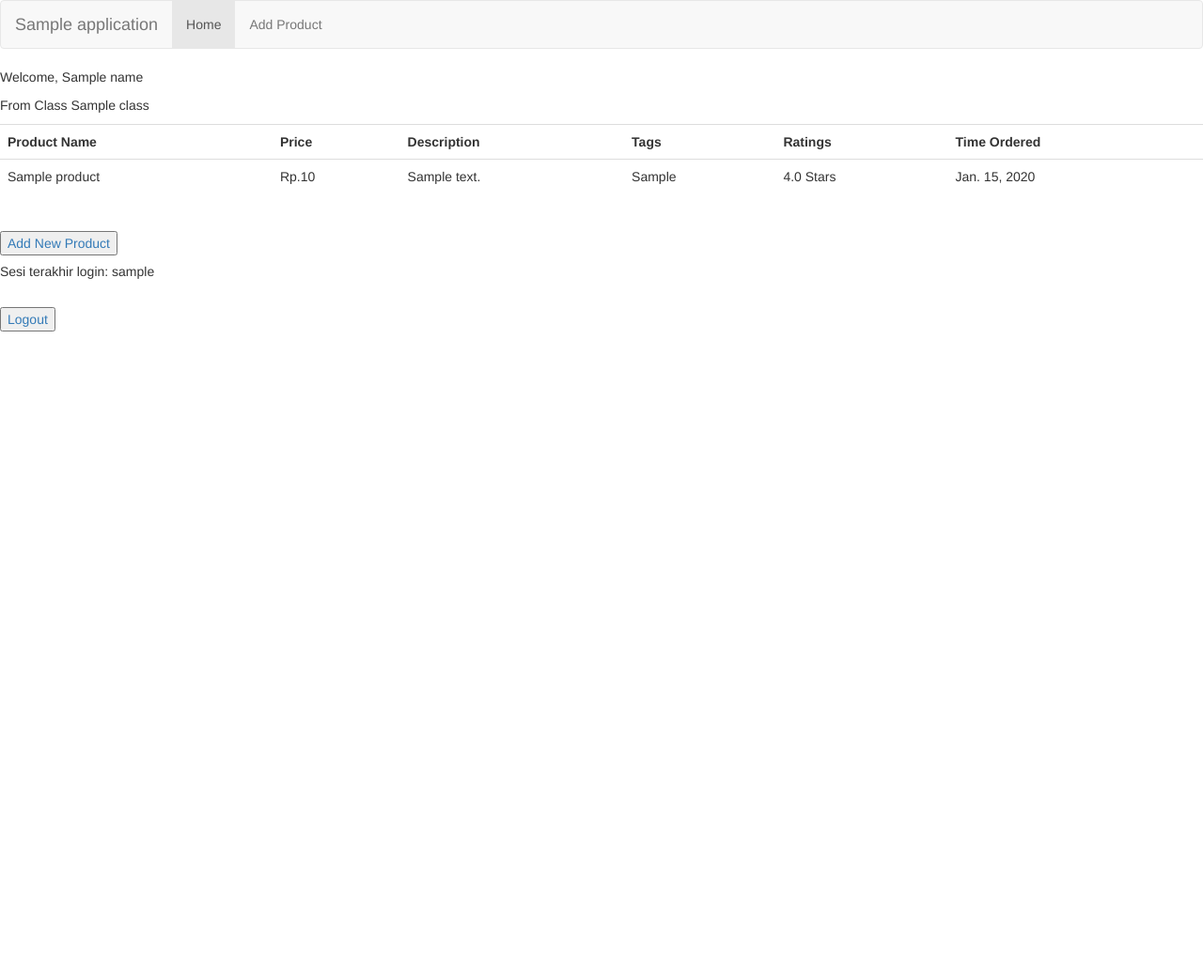
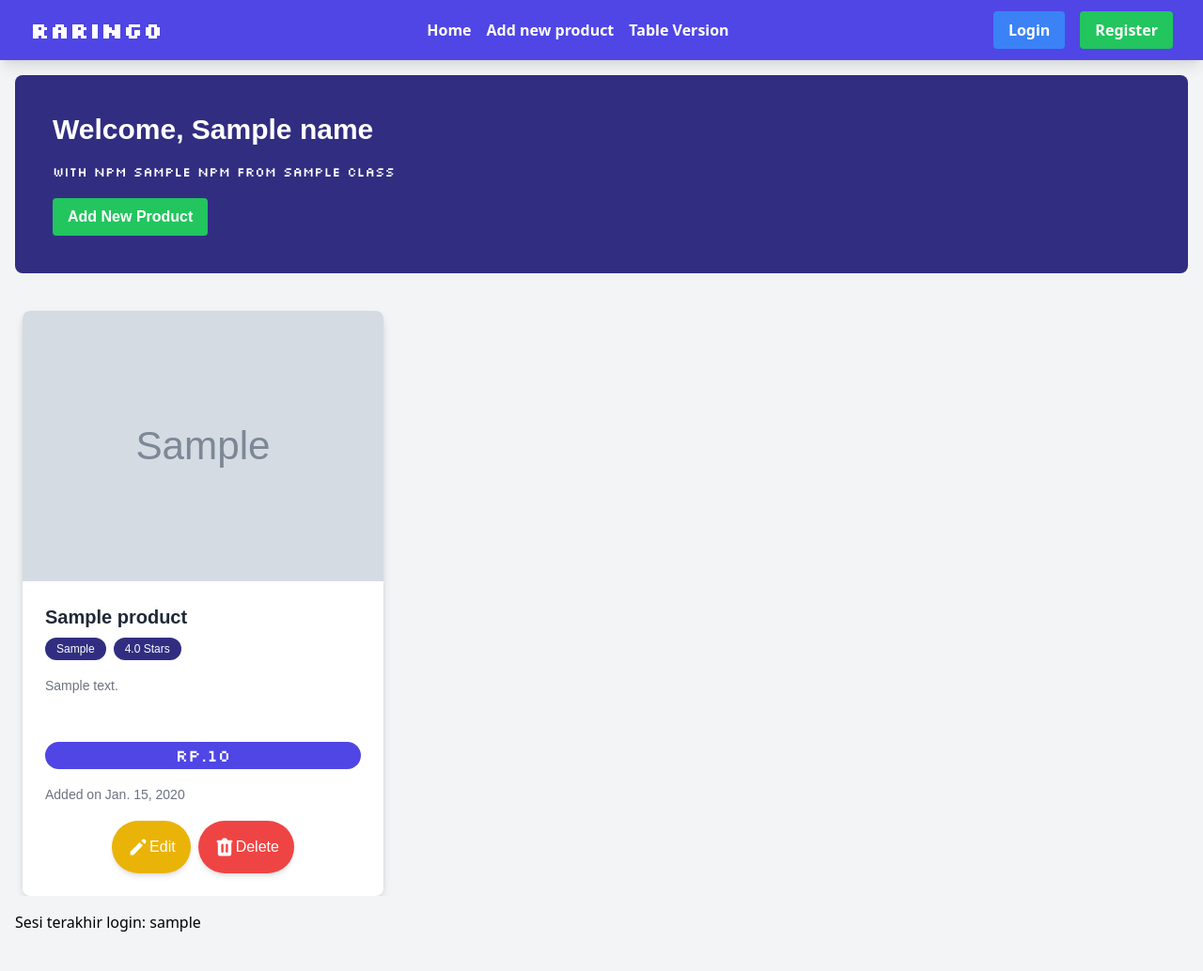
Before and after one commit to KarinaMaharani/raringo, a Django app: template main/templates/main.html in a window 1280 px wide. Shown: the whole page at 94% size. Before the commit the page ends 353 px from the top, so only its background shows below. Run offline with Django 5.2, Linux system fonts and the light colour scheme; tables that the repository leaves empty hold one stand-in row (values such as "Sample post"); the template is opened without the code that fills it: values that come from a table or form of the project are taken from there, most other values are stand-ins (such as "Sample title", 1, 10 or a date in 2020); grey boxes marked "Sample" are stand-in pictures; some libraries are stand-ins or nearby versions.

Commit message:
Tugas 5 Web Done

```diff
--- a/main/forms.py
+++ b/main/forms.py
@@ -4,4 +4,4 @@ from main.models import Product
 class ProductEntryForm(ModelForm):
     class Meta:
         model = Product
-        fields = ["name", "price", "description", "tags", "ratings"]
+        fields = ["name", "price", "description", "tags", "ratings", "image_url"]
--- a/main/models.py
+++ b/main/models.py
@@ -11,6 +11,7 @@ class Product(models.Model):
     time = models.DateField(auto_now_add=True)
     tags = models.CharField(max_length=255)
     ratings = models.DecimalField(max_digits=2, decimal_places=1)
+    image_url = models.URLField(blank=True, null=True)
 
     @property
     def recommend_to_user(self):
--- /dev/null
+++ b/main/templates/card_info.html
@@ -0,0 +1,13 @@
+<div class="bg-indigo-900 w-full rounded-lg font-[sans-serif] overflow-hidden w-full mx-auto">
+    <div class="grid md:grid-cols-2 lg:grid-cols-3 items-center text-white">
+        <div class="lg:col-span-2 p-10">
+            <h1 class="text-3xl font-bold">Welcome, {{name}}</h1>
+            <p class="mt-4 text-sm leading-relaxed silkscreen-regular">with NPM {{npm}} from {{class}}</p>
+            <div class="flex mt-4">
+                <a href="{% url 'main:create_product_entry' %}" class="bg-green-500 hover:bg-green-600 text-white font-bold py-2 px-4 rounded transition duration-300">
+                  Add New Product
+                </a>
+            </div>
+        </div>
+    </div>
+</div>
--- /dev/null
+++ b/main/templates/card_product.html
@@ -0,0 +1,35 @@
+
+  <div class="bg-white shadow-[0_4px_12px_-5px_rgba(0,0,0,0.4)] w-full max-w-sm rounded-lg overflow-hidden mx-auto font-[sans-serif] mt-4">
+    <div class="min-h-[256px] flex items-center justify-center">
+      {% if product_entry.image_url %}
+        <img src="{{ product_entry.image_url }}" class="object-contain h-full w-auto" alt="{{ product_entry.name }}" />
+      {% else %}
+        <p class="mx-auto text-center text-gray-700">Picture Unavailable</p>
+      {% endif %}
+    </div>
+    <div class="p-6">
+      <h3 class="text-gray-800 text-xl font-bold">{{ product_entry.name }}</h3>
+      <div class="flex space-x-2 mt-2">
+        <span class="text-xs text-white bg-indigo-900 rounded-full px-3 py-1">{{ product_entry.tags }}</span>
+        <span class="text-xs text-white bg-indigo-900 rounded-full px-3 py-1">{{ product_entry.ratings }} Stars</span>
+      </div>
+      <p class="mt-4 text-sm text-gray-500 leading-relaxed">{{ product_entry.description }}</p>
+      <p class="mt-12 text-center text-lg text-white leading-relaxed bg-indigo-600 rounded-full silkscreen-regular">Rp.{{ product_entry.price }}</p>
+      <p class="mt-4 text-sm text-gray-500 leading-relaxed">Added on {{ product_entry.time }}</p>
+      <!-- Buttons for Edit and Delete -->
+      <div class="flex space-x-2 justify-center mt-4">
+        <a href="{% url 'main:edit_product' product_entry.pk %}" class=" inline-flex items-center bg-yellow-500 hover:bg-yellow-600 text-white rounded-full px-4 py-2 transition duration-300 shadow-md">
+          <svg xmlns="http://www.w3.org/2000/svg" class="h-6 w-6" viewBox="0 0 20 20" fill="currentColor">
+            <path d="M13.586 3.586a2 2 0 112.828 2.828l-.793.793-2.828-2.828.793-.793zM11.379 5.793L3 14.172V17h2.828l8.38-8.379-2.83-2.828z" />
+          </svg>
+          Edit
+        </a>
+        <a href="{% url 'main:delete_product' product_entry.pk %}" class=" inline-flex items-center bg-red-500 hover:bg-red-600 text-white rounded-full p-4 transition duration-300 shadow-md">
+          <svg xmlns="http://www.w3.org/2000/svg" class="h-6 w-6" viewBox="0 0 20 20" fill="currentColor">
+            <path fill-rule="evenodd" d="M9 2a1 1 0 00-.894.553L7.382 4H4a1 1 0 000 2v10a2 2 0 002 2h8a2 2 0 002-2V6a1 1 0 100-2h-3.382l-.724-1.447A1 1 0 0011 2H9zM7 8a1 1 0 012 0v6a1 1 0 11-2 0V8zm5-1a1 1 0 00-1 1v6a1 1 0 102 0V8a1 1 0 00-1-1z" clip-rule="evenodd" />
+          </svg>
+          Delete
+        </a>
+      </div>
+    </div>
+  </div>
--- a/main/templates/main.html
+++ b/main/templates/main.html
@@ -1,64 +1,39 @@
 {% extends 'base.html' %}
+{% load static %}
+
+{% block meta %}
+<title>Raringo</title>
+{% endblock meta %}
 {% block content %}
+{% include 'navbar.html' %}
 
-<nav class="navbar navbar-default">
-  <div class="container-fluid">
-    <div class="navbar-header">
-      <a class="navbar-brand" href="#">{{application}}</a>
+<div class="flex flex-col min-h-screen bg-gray-100">
+  <div class="container mx-auto px-4 py-4 mt-16 max-w-screen">
+    <div class="container-fluid">
+      {% include "card_info.html" with name=name npm=npm class=class %}
     </div>
-    <ul class="nav navbar-nav">
-      <li class="active"><a href="#">Home</a></li>
-      <li><a href="create-product-entry">Add Product</a></li>
-    </ul>
+    <br>
+    <div class="overflow-x-auto">
+      {% if not product_entries %}
+      <div class="flex flex-col items-center justify-center min-h-[24rem] p-6">
+          <p class="text-center text-gray-600 mt-4">Belum ada produk terdaftar.</p>
+      </div>
+      {% else %}
+      <div class="columns-1 sm:columns-2 lg:columns-3 gap-6 space-y-6 w-full">
+          {% for product_entry in product_entries %}
+              {% include 'card_product.html' with product_entry=product_entry %}
+          {% endfor %}
+      </div>
+      {% endif %}
+    </div>
+
+
+
+    <div class="mt-4">
+      <h5>Sesi terakhir login: {{ last_login }}</h5>
+      <br />
+    </div>
   </div>
-</nav>
-
-<div class="container-fluid"></div>
-  <p>Welcome, {{name}}</p>
-  <p>From Class {{class}}</p>
 </div>
 
-<div>
-{% if not product_entries %}
-<p>Belum ada data produk.</p>
-{% else %}
-<table class="table">
-    <tr>
-      <th>Product Name</th>
-      <th>Price</th>
-      <th>Description</th>
-      <th>Tags</th>
-      <th>Ratings</th>
-      <th>Time Ordered</th>
-    </tr>
-
-    {% for product_entry in product_entries %}
-    <tr>
-      <td>{{product_entry.name}}</td>
-      <td>Rp.{{product_entry.price}}</td>
-      <td>{{product_entry.description}}</td>
-      <td>{{product_entry.tags}}</td>
-      <td>{{product_entry.ratings}} Stars</td>
-      <td>{{product_entry.time}}</td>
-    </tr>
-    {% endfor %}
-  </table>
-  {% endif %}
-  <br />
-</div>
-
-<div>
-  <a href="{% url 'main:create_product_entry' %}">
-    <button>Add New Product</button>
-  </a>
-
-
-  <h5>Sesi terakhir login: {{ last_login }}</h5>
-  <br />
-  <a href="{% url 'main:logout' %}">
-    <button>Logout</button>
-  </a>
-</div>
-
-
 {% endblock content %}
--- a/main/urls.py
+++ b/main/urls.py
@@ -1,10 +1,11 @@
 from django.urls import path
-from main.views import show_main, create_product_entry, show_xml, show_json, show_xml_by_id, show_json_by_id, register, login_user, logout_user
+from main.views import show_main, create_product_entry, show_xml, show_json, show_xml_by_id, show_json_by_id, register, login_user, logout_user, edit_product, delete_product, show_table
 
 app_name = 'main'
 
 urlpatterns = [
     path('', show_main, name='show_main'),
+    path('show-table', show_table, name='show_table'),
     path('create-product-entry', create_product_entry, name='create_product_entry'),
     path('xml/', show_xml, name='show_xml'),
     path('json/', show_json, name='show_json'),
@@ -13,4 +14,7 @@ urlpatterns = [
     path('register/', register, name='register'),
     path('login/', login_user, name='login'),
     path('logout/', logout_user, name='logout'),
+    path('edit-product/<uuid:id>', edit_product, name='edit_product'),
+    path('delete/<uuid:id>', delete_product, name='delete_product'),
+
 ]
--- /dev/null
+++ b/static/css/global.css
@@ -0,0 +1,23 @@
+.form-style form input, form textarea, form select {
+    width: 100%;
+    padding: 0.5rem;
+    border: 2px solid #bcbcbc;
+    border-radius: 0.375rem;
+}
+.form-style form input:focus, form textarea:focus, form select:focus {
+    outline: none;
+    border-color: indigo-900;
+    box-shadow: 0 0 0 3px indigo-900;
+}
+
+.silkscreen-regular {
+    font-family: "Silkscreen", sans-serif;
+    font-weight: 400;
+    font-style: normal;
+}
+
+.silkscreen-bold {
+    font-family: "Silkscreen", sans-serif;
+    font-weight: 700;
+    font-style: normal;
+}
--- a/templates/base.html
+++ b/templates/base.html
@@ -4,18 +4,13 @@
   <head>
     <meta charset="UTF-8" />
     <meta name="viewport" content="width=device-width, initial-scale=1.0" />
-    <!-- Latest compiled and minified CSS -->
-    <link rel="stylesheet" href="https://maxcdn.bootstrapcdn.com/bootstrap/3.4.1/css/bootstrap.min.css">
-
-    <!-- jQuery library -->
-    <script src="https://ajax.googleapis.com/ajax/libs/jquery/3.7.1/jquery.min.js"></script>
-
-    <!-- Latest compiled JavaScript -->
-    <script src="https://maxcdn.bootstrapcdn.com/bootstrap/3.4.1/js/bootstrap.min.js"></script>
-
     {% block meta %} {% endblock meta %}
+    <script src="https://cdn.tailwindcss.com"></script>
+    <link rel="preconnect" href="https://fonts.googleapis.com">
+    <link rel="preconnect" href="https://fonts.gstatic.com" crossorigin>
+    <link href="https://fonts.googleapis.com/css2?family=Libre+Baskerville:ital,wght@0,400;0,700;1,400&family=Silkscreen:wght@400;700&display=swap" rel="stylesheet">
+    <link rel="stylesheet" href="{% static 'css/global.css' %}"/>
   </head>
-
   <body>
     {% block content %} {% endblock content %}
   </body>
--- /dev/null
+++ b/templates/navbar.html
@@ -0,0 +1,79 @@
+<nav class="bg-indigo-600 shadow-lg fixed top-0 left-0 z-40 w-screen">
+  <div class="max-w-7xl mx-auto px-4 sm:px-6 lg:px-8">
+    <div class="flex items-center justify-between h-16">
+
+
+      <div class="flex items-center">
+        <h1 class="text-2xl font-bold text-white silkscreen-bold">Raringo</h1>
+      </div>
+
+
+      <div class="md:hidden flex items-center">
+        <button class="mobile-menu-button focus:outline-none">
+          <svg class="w-6 h-6 text-white" fill="none" stroke-linecap="round" stroke-linejoin="round" stroke-width="2" viewBox="0 0 24 24" stroke="currentColor">
+            <path d="M4 6h16M4 12h16M4 18h16"></path>
+          </svg>
+        </button>
+      </div>
+
+      <!-- Desktop Menu -->
+      <div class="hidden md:flex space-x-4 text-white font-bold">
+        <a href="/" class="hover:text-white">Home</a>
+        <a href="create-product-entry" class="hover:text-white">Add new product</a>
+        <a href="show-table" class="hover:text-white">Table Version</a>
+      </div>
+
+      <!-- User Info and Logout for Desktop -->
+      <div class="hidden md:flex items-center space-x-4">
+        {% if user.is_authenticated %}
+          <span class="text-gray-300">Welcome, {{ user.username }}</span>
+          <a href="{% url 'main:logout' %}" class="bg-red-500 hover:bg-red-600 text-white font-bold py-2 px-4 rounded transition duration-300">
+            Logout
+          </a>
+        {% else %}
+          <a href="{% url 'main:login' %}" class="bg-blue-500 hover:bg-blue-600 text-white font-bold py-2 px-4 rounded transition duration-300">
+            Login
+          </a>
+          <a href="{% url 'main:register' %}" class="bg-green-500 hover:bg-green-600 text-white font-bold py-2 px-4 rounded transition duration-300">
+            Register
+          </a>
+        {% endif %}
+      </div>
+    </div>
+  </div>
+
+  <!-- Full-width Mobile Dropdown Menu (edge-to-edge) -->
+  <div class="mobile-menu hidden md:hidden w-full bg-indigo-600 text-white">
+    <ul class="space-y-2 text-left px-4 py-4">
+      <li><a href="/" class="block hover:bg-indigo-700 py-2 px-4 rounded">Home</a></li>
+      <li><a href="create-product-entry" class="block hover:bg-indigo-700 py-2 px-4 rounded">Add new product</a></li>
+      {% if user.is_authenticated %}
+        <li class="border-t border-gray-200 pt-2">
+          <span class="block text-gray-300 py-2 px-4">Welcome, {{ user.username }}</span>
+          <a href="{% url 'main:logout' %}" class="block bg-red-500 hover:bg-red-600 text-white font-bold py-2 px-4 rounded transition duration-300 mt-2">
+            Logout
+          </a>
+        </li>
+      {% else %}
+        <li class="border-t border-gray-200 pt-2">
+          <a href="{% url 'main:login' %}" class="block bg-blue-500 hover:bg-blue-600 text-white font-bold py-2 px-4 rounded transition duration-300 mt-2">
+            Login
+          </a>
+          <a href="{% url 'main:register' %}" class="block bg-green-500 hover:bg-green-600 text-white font-bold py-2 px-4 rounded transition duration-300 mt-2">
+            Register
+          </a>
+        </li>
+      {% endif %}
+    </ul>
+  </div>
+
+  <!-- Mobile menu toggle functionality -->
+  <script>
+    const btn = document.querySelector("button.mobile-menu-button");
+    const menu = document.querySelector(".mobile-menu");
+
+    btn.addEventListener("click", () => {
+      menu.classList.toggle("hidden");
+    });
+  </script>
+</nav>
```
Also changed, not shown: main/templates/create_product_entry.html (+37 -23 lines), main/templates/edit_product.html (added, +41 -0 lines), main/templates/login.html (+58 -21 lines), main/templates/register.html (+58 -20 lines), main/templates/table.html (added, +72 -0 lines), main/views.py (+31 -0 lines), raringo/settings.py (+8 -1 lines), .github/workflows/push.yml (renamed from .github/workflows/deploy.yml), main/migrations/0006_product_url.py (added), main/migrations/0007_rename_url_product_image_url.py (added).
